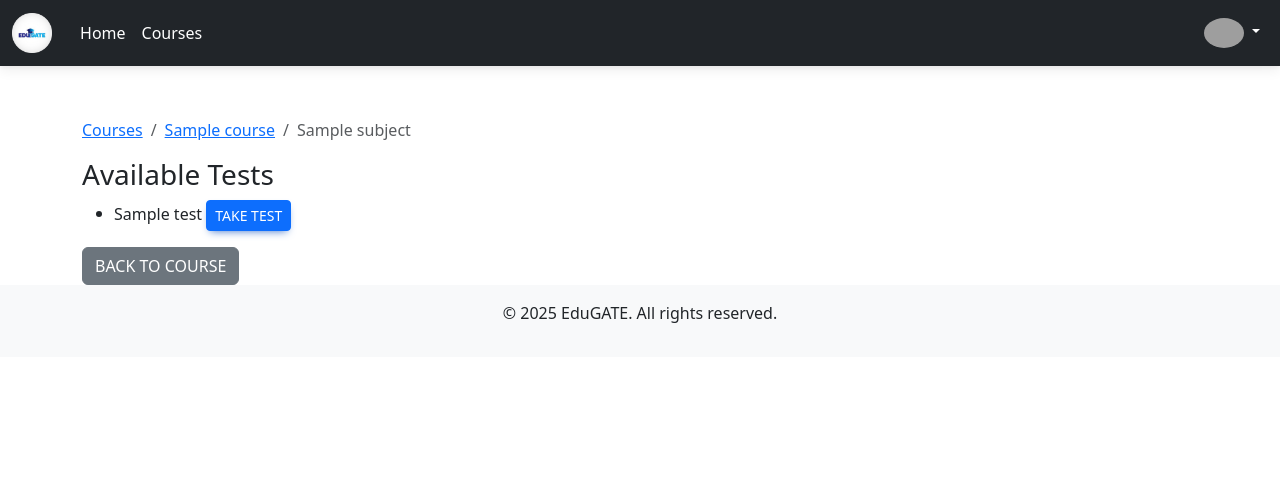
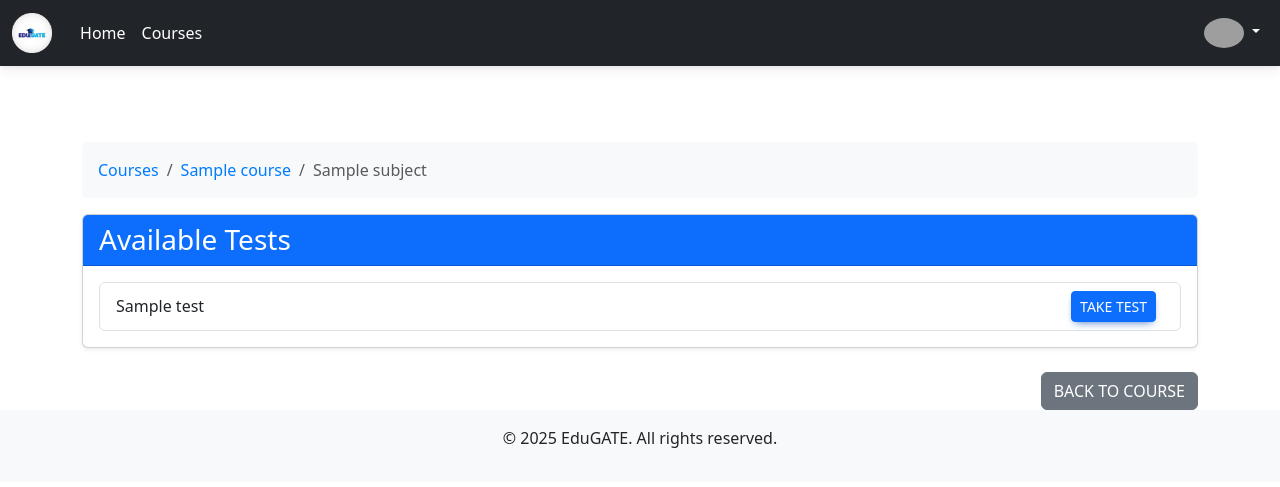
Before and after one commit to Sid535/Edu-Gate-Website, a Flask app: page /subjects/view/1 in a window 1280 px wide. Shown: the top 487 px of the page. Run offline with Flask 3, Linux system fonts and the light colour scheme; tables that the repository leaves empty hold one stand-in row (values such as "Sample post"); parts of the project's set-up code (start-up, migrations or seed data) failed here and were passed over; some libraries are stand-ins or nearby versions; grey boxes are pictures that could not be loaded.

Commit message:
minor changes

```diff
--- a/website/templates/subjects/view_subject.html
+++ b/website/templates/subjects/view_subject.html
@@ -1,42 +1,77 @@
 {% extends 'base.html' %}
 {% block content %}
-<div class="container">
+<div class="container mt-4">
+    <!-- Breadcrumb Navigation -->
     <nav aria-label="breadcrumb">
-        <ol class="breadcrumb">
-            <li class="breadcrumb-item"><a href="{{ url_for('courses.all_courses') }}">Courses</a></li>
-            <li class="breadcrumb-item" aria-current="page">
-                <a href="{{ url_for('courses.course_details', course_id=course.id) }}">{{ course.name }}</a>
+        <ol class="breadcrumb bg-light p-3 rounded">
+            <li class="breadcrumb-item">
+                <a href="{{ url_for('courses.all_courses') }}" class="text-decoration-none">Courses</a>
+            </li>
+            <li class="breadcrumb-item">
+                <a href="{{ url_for('courses.course_details', course_id=course.id) }}" class="text-decoration-none">{{ course.name }}</a>
             </li>
             <li class="breadcrumb-item active" aria-current="page">{{ subject.name }}</li>
         </ol>
     </nav>
 
-    <!-- Display Tests -->
-    <h3>Available Tests</h3>
+    <!-- Display Tests Section -->
+    <div class="card shadow-sm mb-4">
+        <div class="card-header bg-primary text-white">
+            <h3 class="mb-0">Available Tests</h3>
+        </div>
+        <div class="card-body">
             {% if subject.tests %}
-    <ul>
+            <ul class="list-group">
                 {% for test in subject.tests %}
-        <li>
-            {{ test.name }}
-            <a href="{{ url_for('tests.take_test', test_id=test.id) }}" class="btn btn-primary btn-sm">Take Test</a>
+                <li class="list-group-item d-flex justify-content-between align-items-center">
+                    <span>{{ test.name }}</span>
+                    <div>
+                        <a href="{{ url_for('tests.take_test', test_id=test.id) }}" class="btn btn-primary btn-sm me-2">Take Test</a>
                         {% if current_user.id == subject.course.created_by %}
                         <a href="{{ url_for('tests.edit_test', test_id=test.id) }}" class="btn btn-outline-secondary btn-sm">Edit Test</a>
                         {% endif %}
+                    </div>
                 </li>
                 {% endfor %}
             </ul>
             {% else %}
-    <p>No tests available for this subject yet.</p>
+            <p class="text-muted">No tests available for this subject yet.</p>
             {% endif %}
+        </div>
+    </div>
 
     <!-- Create Test Form -->
     {% if current_user.id == subject.course.created_by %}
-    <h3>Create New Test</h3>
+    <div class="card shadow-sm mb-4">
+        <div class="card-header bg-success text-white">
+            <h3 class="mb-0">Create New Test</h3>
+        </div>
+        <div class="card-body">
             <form method="POST" action="{{ url_for('tests.create_test', subject_id=subject.id) }}">
                 <button type="submit" class="btn btn-success">Create Test</button>
             </form>
+        </div>
+    </div>
     {% endif %}
 
+    <!-- Back to Course Button -->
+    <div class="text-end mt-3">
         <a href="{{ url_for('courses.course_details', course_id=subject.course_id) }}" class="btn btn-secondary">Back to Course</a>
     </div>
+</div>
+
+<!-- Custom Styles -->
+<style>
+    .breadcrumb a {
+        color: #007bff;
+        text-decoration: none;
+    }
+    .breadcrumb a:hover {
+        text-decoration: underline;
+    }
+    .card-header {
+        font-size: 1.25rem;
+        font-weight: bold;
+    }
+</style>
 {% endblock %}
```
Also changed, not shown: website/templates/tests/create_test.html (+0 -3 lines), website/templates/tests/edit_test.html (+1 -1 lines), website/templates/tests/take_test.html (+10 -8 lines). Lines whose indentation alone changed are shown as unchanged.
